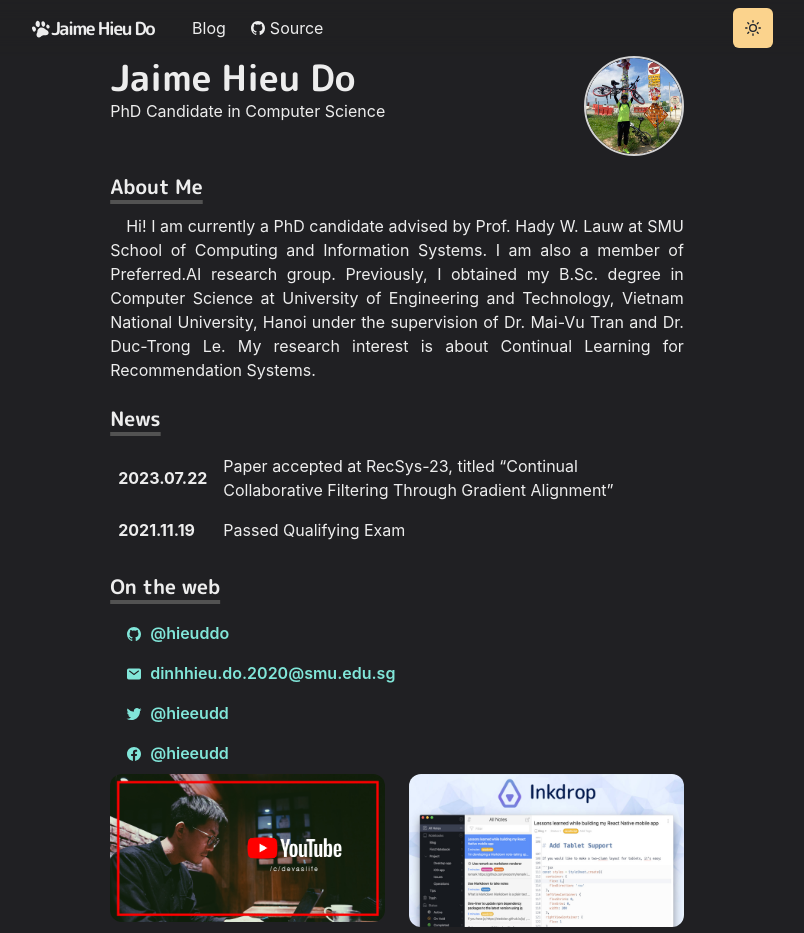
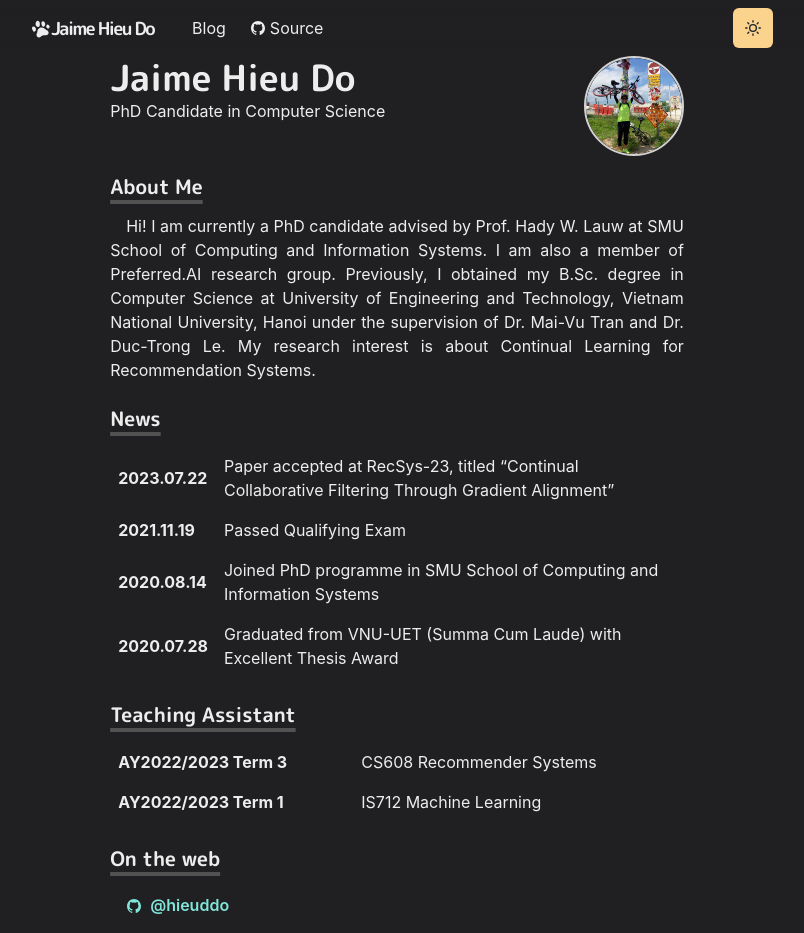
Before and after one commit to hieuddo/homepage, a Next.js app: page / in a window 1280 px wide. Shown: the top 933 px of the page, without its empty margins (243-1047 px from the left). Built offline with nearby package versions, Linux system fonts and the light colour scheme.

Commit message:
columns alignment

```diff
--- a/pages/index.js
+++ b/pages/index.js
@@ -93,38 +93,33 @@ const Home = () => (
             <NewsData><strong>2021.11.19</strong></NewsData>
             <NewsData>Passed Qualifying Exam</NewsData>
           </NewsRow>
+          <NewsRow>
+            <NewsData><strong>2020.08.14</strong></NewsData>
+            <NewsData>Joined PhD programme in SMU School of Computing and Information Systems</NewsData>
+          </NewsRow>
+          <NewsRow>
+            <NewsData><strong>2020.07.28</strong></NewsData>
+            <NewsData>Graduated from VNU-UET (Summa Cum Laude) with Excellent Thesis Award</NewsData>
+          </NewsRow>
         </NewsTable>
-        {/* <NewsSection>
-          <NewsDate>2023.07.22</NewsDate>
-          <NewsContent>Paper accepted at RecSys-23, titled “Continual Collaborative Filtering Through Gradient Alignment”</NewsContent>
-        </NewsSection>
-        <NewsSection>
-          <NewsDate>2021.11.19</NewsDate>
-          <NewsContent>Passed Qualifying Exam</NewsContent>
-        </NewsSection>
-        <NewsSection>
-          <NewsDate>2020.08.14</NewsDate>
-          <NewsContent>Joined PhD programme in SMU School of Computing and Information Systems</NewsContent>
-        </NewsSection>
-        <NewsSection>
-          <NewsDate>2020.07.28</NewsDate>
-          <NewsContent>Graduated from VNU-UET (Summa Cum Laude) with Excellent Thesis Award</NewsContent>
-        </NewsSection> */}
       </Section>
 
-      {/* <Section delay={0.3}>
+      <Section delay={0.3}>
         <Heading as="h3" variant="section-title">
           Teaching Assistant
         </Heading>
-        <NewsSection>
-          <NewsDate>AY2022/2023 Term 3</NewsDate>
-          CS608 Recommender Systems
-        </NewsSection>
-        <NewsSection>
-          <NewsDate>AY2022/2023 Term 1</NewsDate>
-          IS712 Machine Learning
-        </NewsSection>
-      </Section> */}
+        <NewsTable>
+          <NewsRow>
+            <NewsData><strong>AY2022/2023 Term 3</strong></NewsData>
+            <NewsData>CS608 Recommender Systems</NewsData>
+          </NewsRow>
+          <NewsRow>
+            <NewsData><strong>AY2022/2023 Term 1</strong></NewsData>
+            <NewsData>IS712 Machine Learning</NewsData>
+          </NewsRow>
+        </NewsTable>
+
+      </Section>
 
       <Section delay={0.3}>
         <Heading as="h3" variant="section-title">
```
